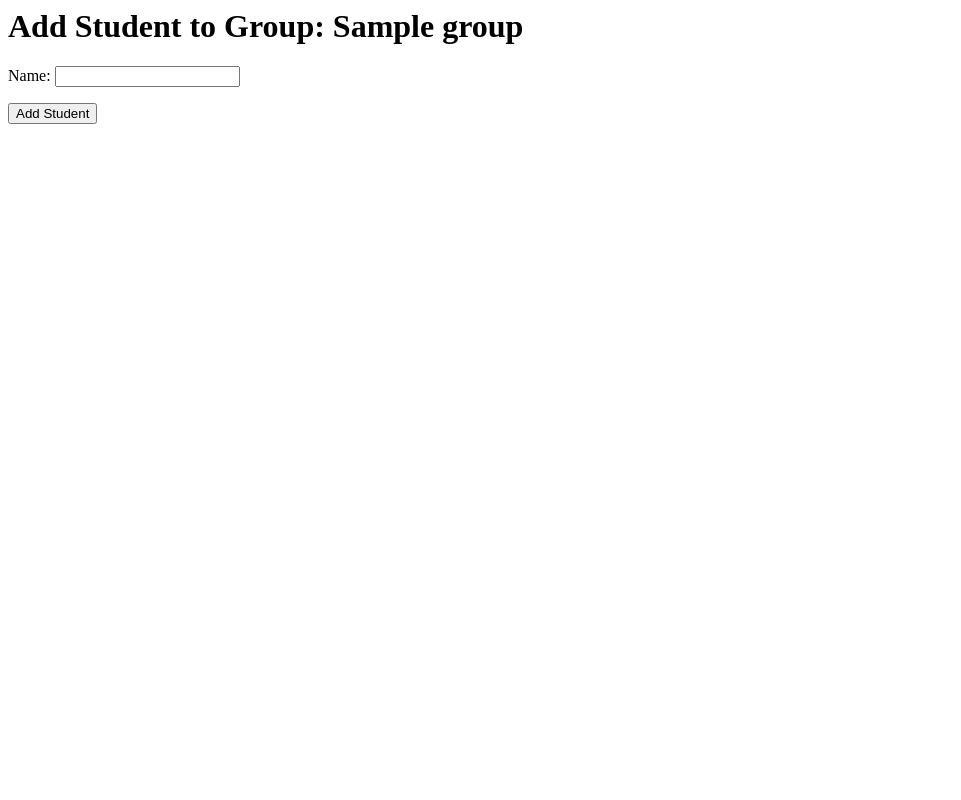
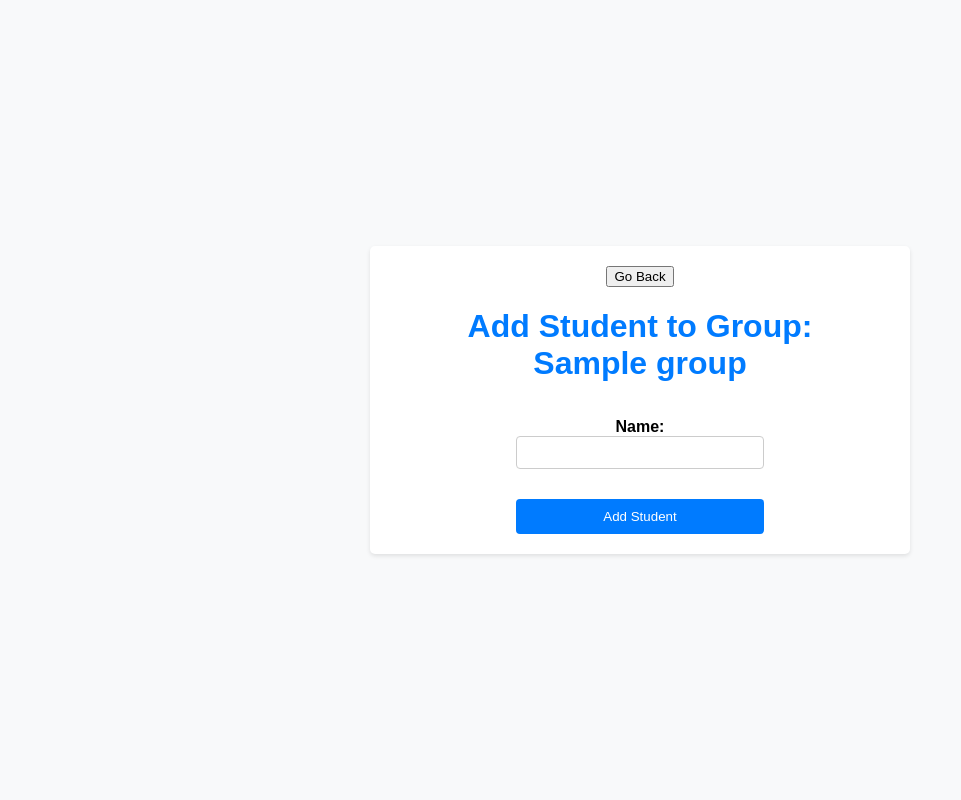
Before and after one commit to Devendra-Kumar-Dhayal/plag, a Django app: template core/login/templates/add_student_to_group.html in a window 1280 px wide. Shown: the whole page, without its empty margins (0-961 px from the left). Run offline with Django 5.2, Linux system fonts and the light colour scheme; tables that the repository leaves empty hold one stand-in row (values such as "Sample post"); the template is opened without the code that fills it: values that come from a table or form of the project are taken from there, most other values are stand-ins (such as "Sample title", 1, 10 or a date in 2020).

Commit message:
changes in ui

```diff
--- a/core/login/templates/add_student_to_group.html
+++ b/core/login/templates/add_student_to_group.html
@@ -1,10 +1,87 @@
+{% block content %}
+<!DOCTYPE html>
+<html lang="en">
+<head>
+    <meta charset="UTF-8">
+    <meta http-equiv="X-UA-Compatible" content="IE=edge">
+    <meta name="viewport" content="width=device-width, initial-scale=1.0">
+    <title>Add Student to Group: {{ group.name }}</title>
+    <style>
+        body {
+            font-family: Arial, sans-serif;
+            background-color: #f8f9fa;
+            margin: 0;
+            padding: 0;
+            display: flex;
+            justify-content: center;
+            align-items: center;
+            height: 100vh;
+        }
 
+        .content {
+            width: 80%;
+            max-width: 500px;
+            background-color: #fff;
+            padding: 20px;
+            border-radius: 5px;
+            box-shadow: 0 2px 4px rgba(0, 0, 0, 0.1);
+            display: flex;
+            flex-direction: column;
+            align-items: center;
+        }
 
-{% block content %}
-<h1>Add Student to Group: {{ group.name }}</h1>
-<form method="post">
-    {% csrf_token %}
-    {{ form.as_p }}
-    <button type="submit" class="btn btn-primary">Add Student</button>
-</form>
+        h1 {
+            color: #007bff;
+            margin-bottom: 20px;
+            text-align: center;
+        }
+
+        p {
+            margin-bottom: 20px;
+            text-align: center;
+        }
+
+        label {
+            font-weight: bold;
+        }
+
+        input[type="text"],
+        select {
+            width: 100%;
+            padding: 8px;
+            margin-bottom: 10px;
+            border: 1px solid #ccc;
+            border-radius: 4px;
+            box-sizing: border-box;
+        }
+
+        button[type="submit"] {
+            background-color: #007bff;
+            color: white;
+            padding: 10px 20px;
+            border: none;
+            border-radius: 4px;
+            cursor: pointer;
+            width: 100%;
+        }
+
+        button[type="submit"]:hover {
+            background-color: #0056b3;
+        }
+    </style>
+</head>
+<body>
+
+    <div class="content">
+        <button class="back-button" onclick="history.back()">Go Back</button>
+        <h1>Add Student to Group:<br> {{ group.name }}</h1>
+
+        <form method="post">
+            {% csrf_token %}
+            {{ form.as_p }}
+            <button type="submit">Add Student</button>
+        </form>
+    </div>
+</body>
+</html>
 {% endblock %}
--- a/core/login/templates/login/teacher_panel.html
+++ b/core/login/templates/login/teacher_panel.html
@@ -64,6 +64,7 @@
                 <li>
                     {{ group.name }}
                     <a href="{% url 'add_student_to_group' group.id %}" class="btn btn-primary">Add Student</a>
+                    <a href="{% url 'group_members' group.id %}" class="btn btn-info">View Members</a>
                 </li>
                 {% endfor %}
             </ul>
--- a/core/login/urls.py
+++ b/core/login/urls.py
@@ -1,6 +1,6 @@
 from django.contrib import admin
 from django.urls import path
-from .views import login_view, teacher_panel, student_panel,home_view,create_group,add_student_to_group
+from .views import login_view, teacher_panel, student_panel,home_view,create_group,add_student_to_group,group_members
 from django.conf import settings
 from django.conf.urls.static import static
 from django.contrib.auth.views import LogoutView
@@ -12,6 +12,7 @@ urlpatterns = [
     path('teacher-panel/', teacher_panel, name='teacher_panel'),
     path('add-student-to-group/<int:group_id>/', add_student_to_group, name='add_student_to_group'),
     path('create-group/', create_group, name='create_group'),
+    path('group/<int:group_id>/members/', group_members, name='group_members'),
     path('student-panel/', student_panel, name='student_panel'),
     path('logout/', LogoutView.as_view(next_page='login'), name='logout'),
 ]
--- a/core/login/views.py
+++ b/core/login/views.py
@@ -85,3 +85,9 @@ def student_panel(request):
         'user_uploaded_files': user_uploaded_files,
         'all_uploaded_files': all_uploaded_files
     })
+
+@login_required
+def group_members(request, group_id):
+    group = Group.objects.get(id=group_id)
+    members = group.students.all()
+    return render(request, 'group_members.html', {'group': group, 'members': members})
```
Also changed, not shown: core/login/admin.py (+11 -1 lines), core/login/templates/group_members.html (added, +75 -0 lines).
